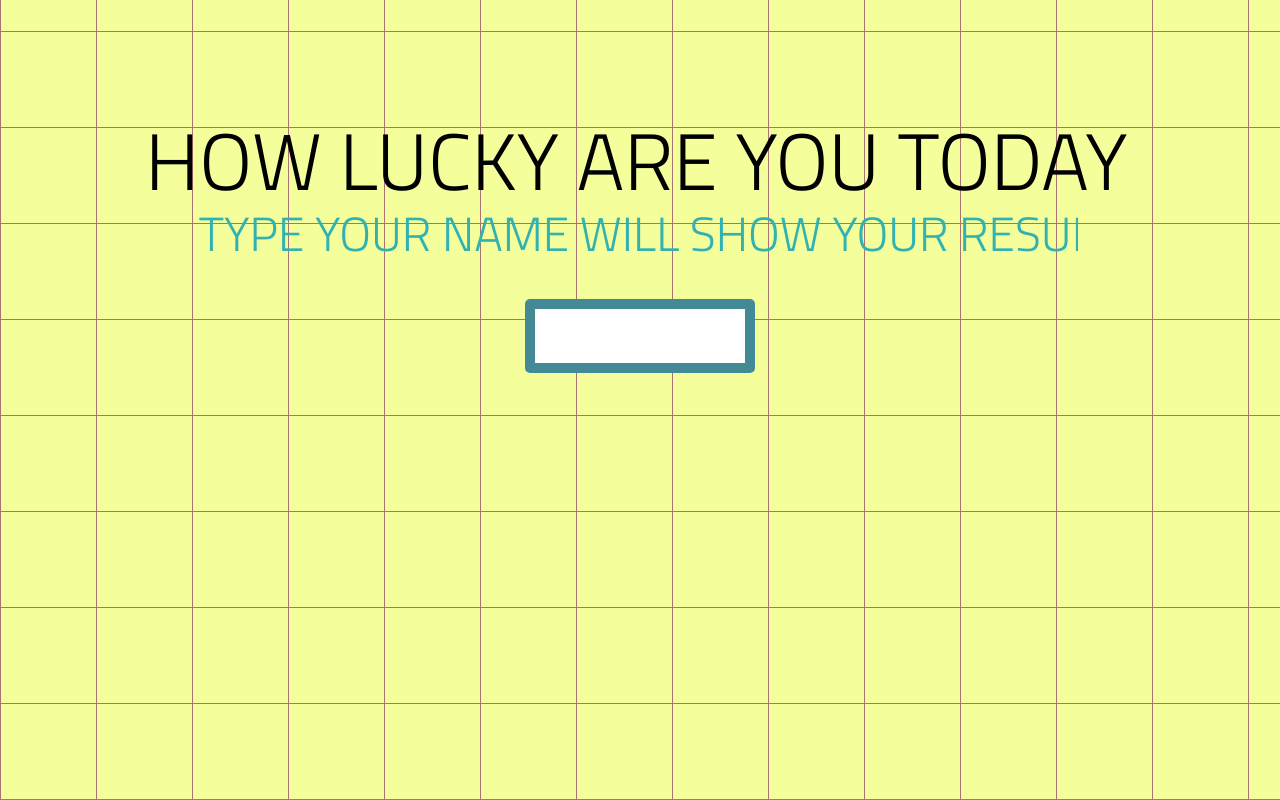
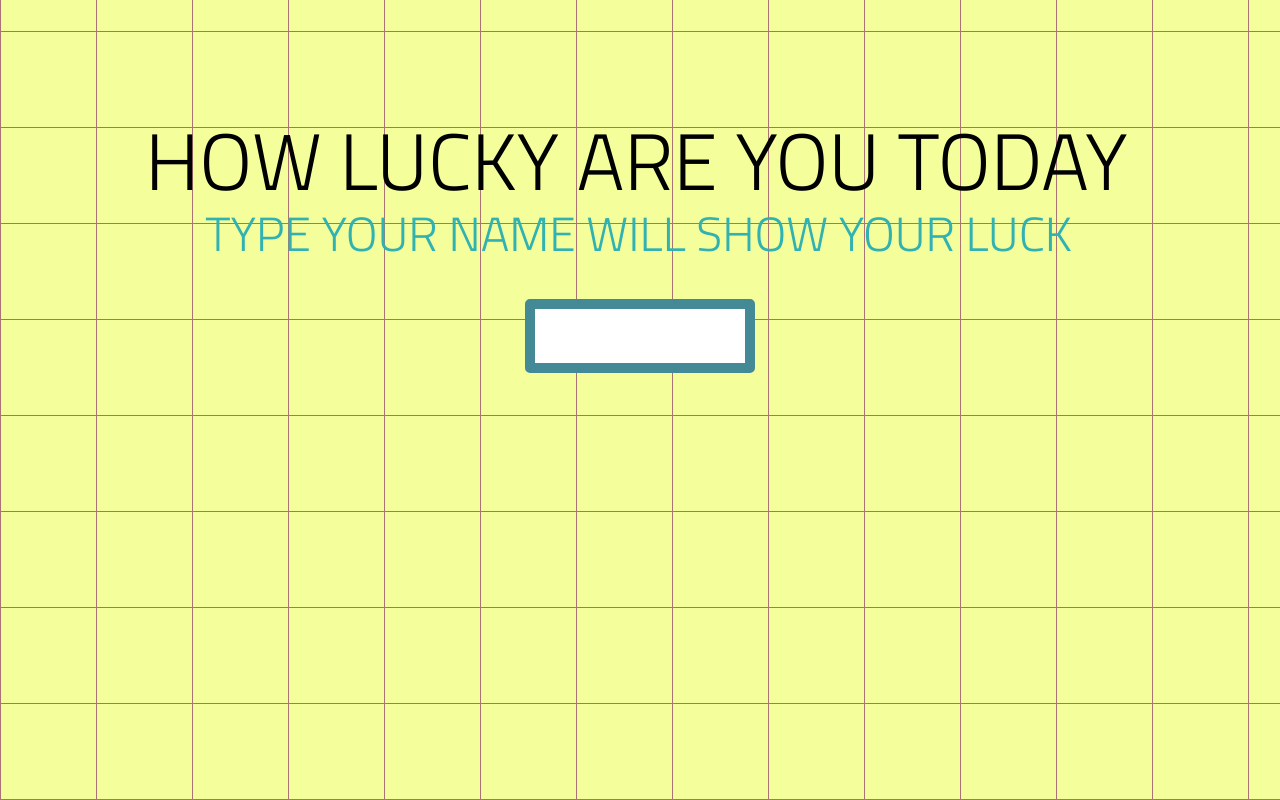
Before and after one commit to nahuishon/input, a plain HTML site: page index.html in a window 1280 px wide. Drawn offline with Linux system fonts and the light colour scheme.

Commit message:
Update index.html

```diff
--- a/index.html
+++ b/index.html
@@ -22,7 +22,7 @@
 
     <div class="twowrapper">
         <div class="twotyping-demo">
-            TYPE YOUR NAME WILL SHOW YOUR RESULT
+            TYPE YOUR NAME WILL SHOW YOUR LUCK
         </div>
     </div>
 
```
